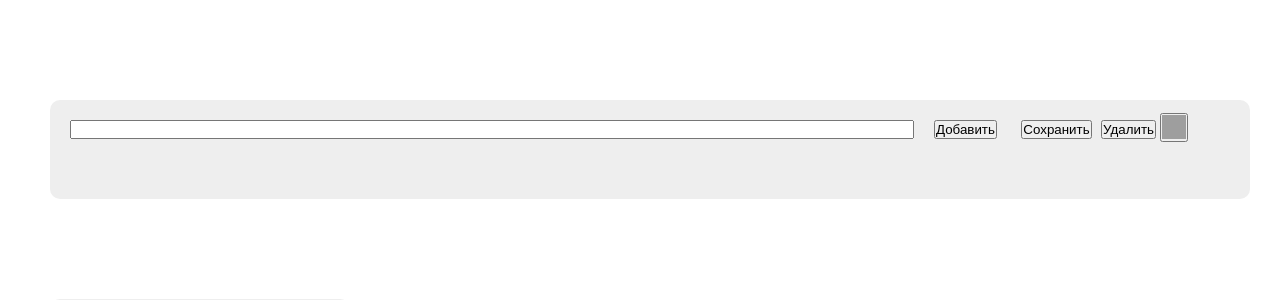
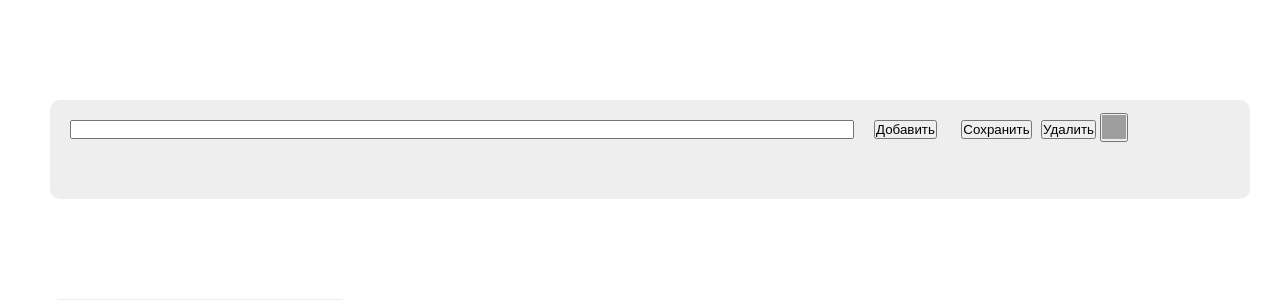
Before and after one commit to Agent0505/mysite, a PHP site: page / in a window 1280 px wide. Shown: the top 300 px of the page. Run offline with PHP 8.4, Linux system fonts and the light colour scheme; grey boxes are pictures that could not be loaded.

Commit message:
Fix refresh button
Edit .text_input width from 70% to 65%

```diff
--- a/css.css
+++ b/css.css
@@ -206,7 +206,7 @@ cont__load_btn_create {
 }
 .text_input {
     margin:20px;
-    width: 70%;
+    width: 65%;
 }
 .save__btn {
     margin-left: 20px;
```
